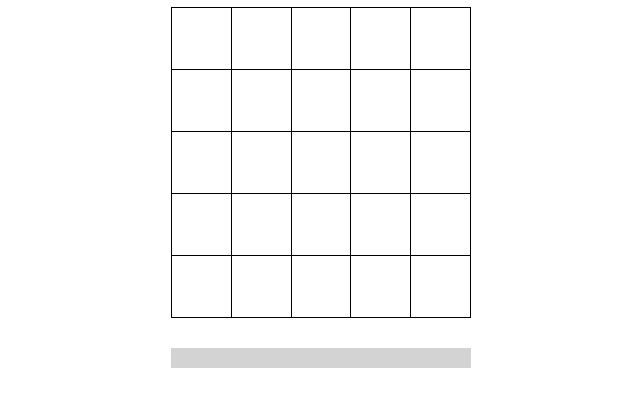
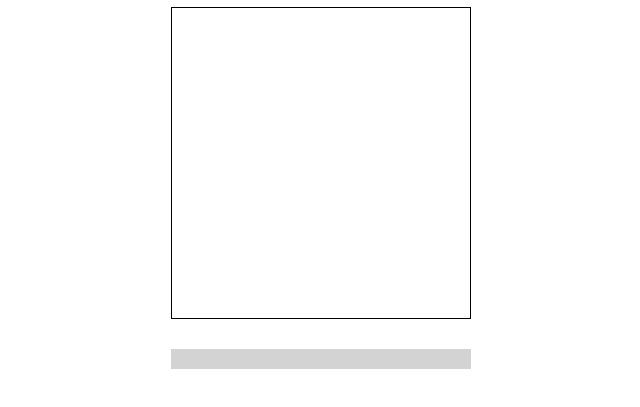
Before and after one commit to lialaurav/week2a, a website built with Parcel: page index.html in a window 1280 px wide. Shown: the part 73-480 px from the top of the page, without its empty margins (319-959 px from the left). Built offline with nearby package versions, Linux system fonts and the light colour scheme.

Commit message:
Update styles.css

```diff
--- a/src/styles.css
+++ b/src/styles.css
@@ -23,14 +23,12 @@ h1 {
 }
 
 td {
-  width: 59px;
-  height: 59px;
+  width: 60px;
+  height: 60px;
   font-family: Helvetica;
   font-size: 30px;
   vertical-align: middle;
   text-align: center;
-  border-collapse: collapse;
-  border: 1px solid black;
 }
 
 .bar {
```
